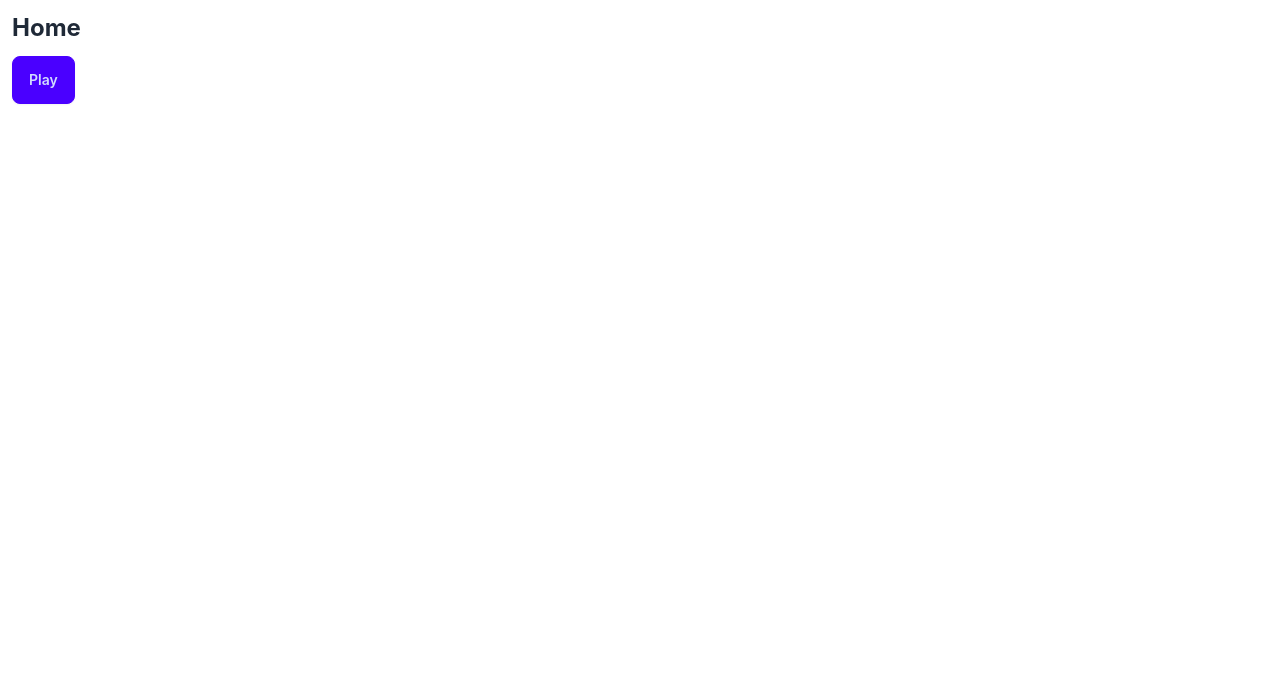
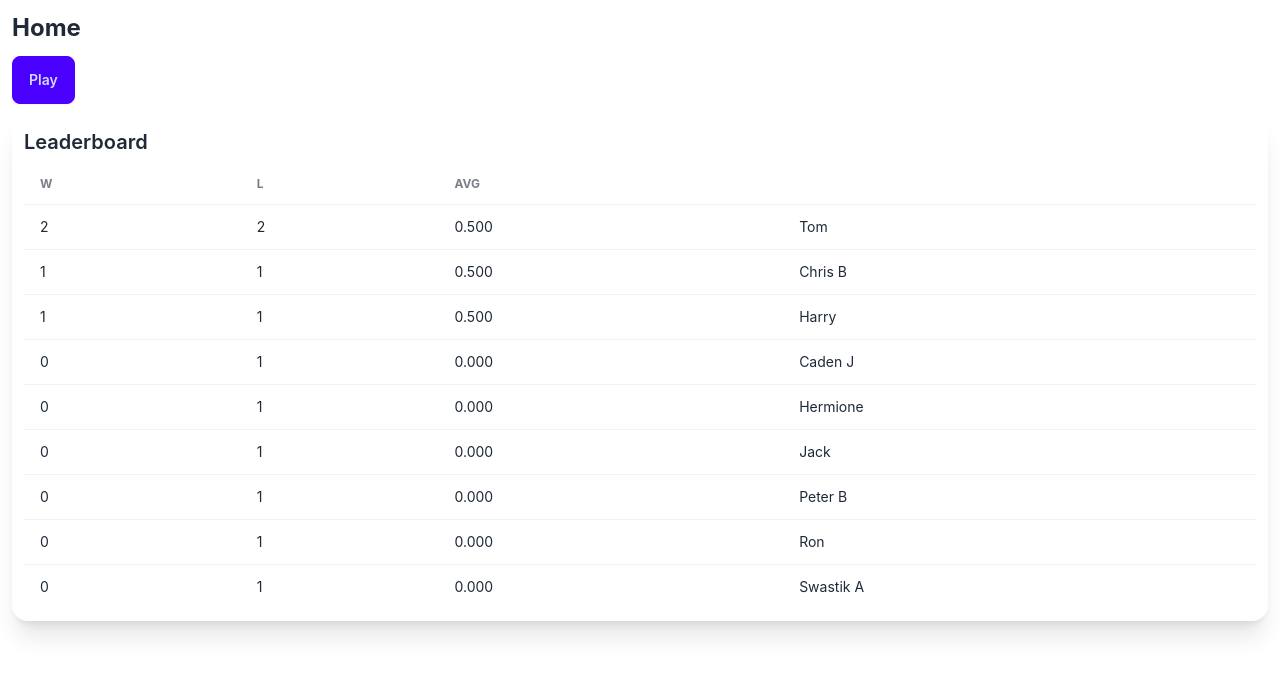
Before and after one commit to tsteelematc/tca-sw-deckbuilding, a React (Create React App) app: page / in a window 1280 px wide. Shown: the top 674 px of the page. Built offline with nearby package versions, Linux system fonts and the light colour scheme.

Commit message:
Got leaderboard working ! ! !
Considered table-zebra, but couldn't, I like horizontal rules : - )

```diff
--- a/src/App.tsx
+++ b/src/App.tsx
@@ -68,7 +68,6 @@
   const [gameResults, setGameResults] = useState(dummyGameResults);
   // const [gameResults, setGameResults] = useState<GameResult[]>([]);
 
-
   //
   // Other code... Calculated state...
   //
--- a/src/Home.tsx
+++ b/src/Home.tsx
@@ -8,8 +8,6 @@
 export const Home: React.FC<HomeProps> = ({
     leaderboardData
 }) => {
-
-    console.log(leaderboardData);
 
     // Use a react hook for navigation...
     const nav = useNavigate();
@@ -27,6 +25,63 @@
             >
                 Play
             </button>
+            <div
+                className="card bg-base-100 shadow-xl"
+            >
+                <div
+                    className="card-body p-3"
+                >
+                    <h2
+                        className="card-title"
+                    >
+                        Leaderboard
+                    </h2>
+                    {
+                        leaderboardData.length > 0
+                            ? (
+                                <table
+                                    className="table"
+                                >
+                                    <thead>
+                                        <tr>
+                                            <th>W</th>
+                                            <th>L</th>
+                                            <th>AVG</th>
+                                            <th></th>
+                                        </tr>
+                                    </thead>
+                                    <tbody>
+                                        {
+                                            leaderboardData.map(x =>(
+                                                <tr
+                                                    key={x.name}
+                                                >
+                                                    <td>
+                                                        {x.wins}
+                                                    </td>
+                                                    <td>
+                                                        {x.losses}
+                                                    </td>
+                                                    <td>
+                                                        {x.avg}
+                                                    </td>
+                                                    <td>
+                                                        {x.name}
+                                                    </td>
+                                                </tr>
+                                            ))
+                                        }
+                                    </tbody>
+                                </table>
+                            )
+                            : (
+                                <p>
+                                    Play a game to see the leaderboard!
+                                </p>
+                            )
+                    }
+                </div>
+            </div>
         </div>
     );
 };
```
